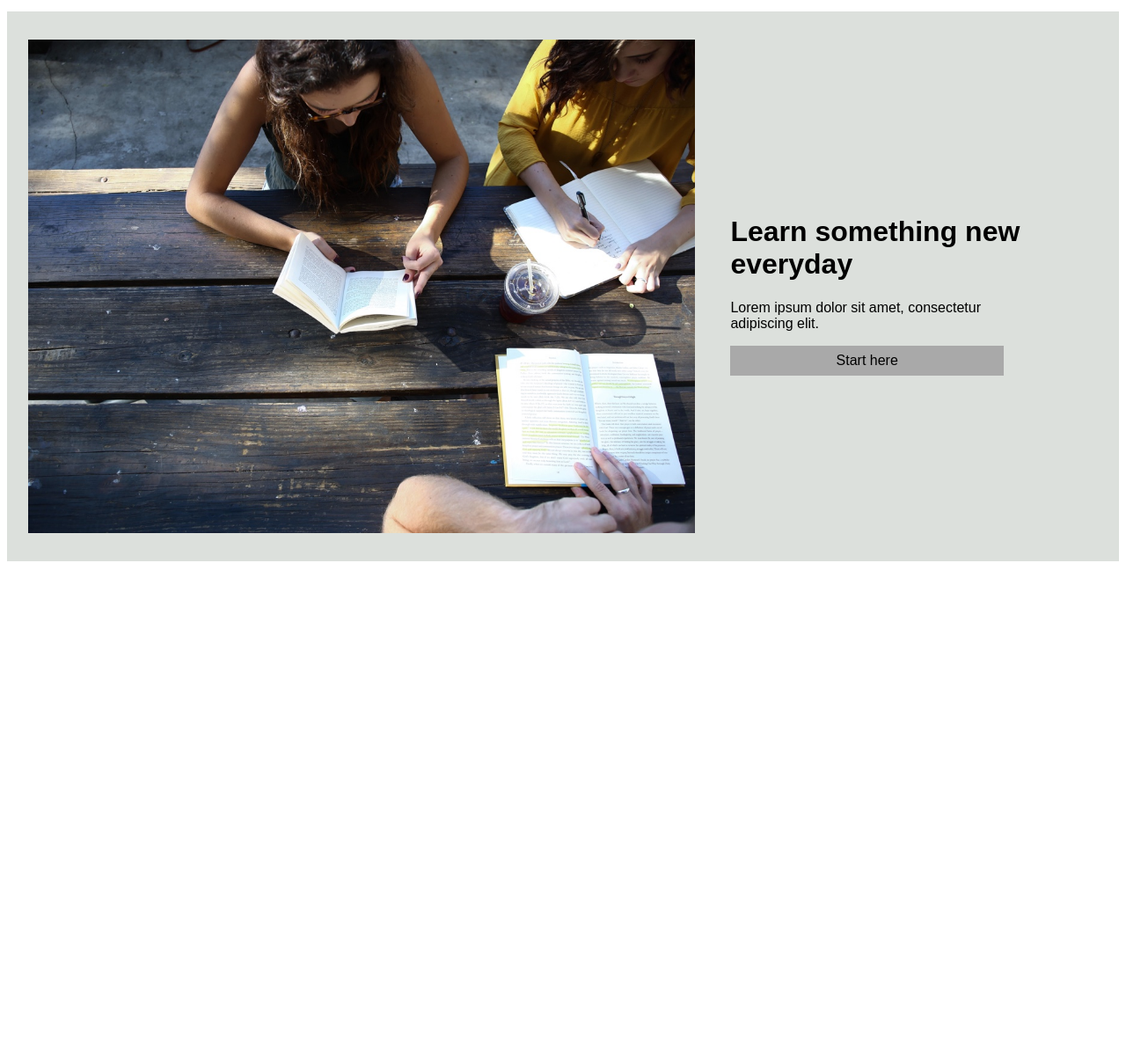
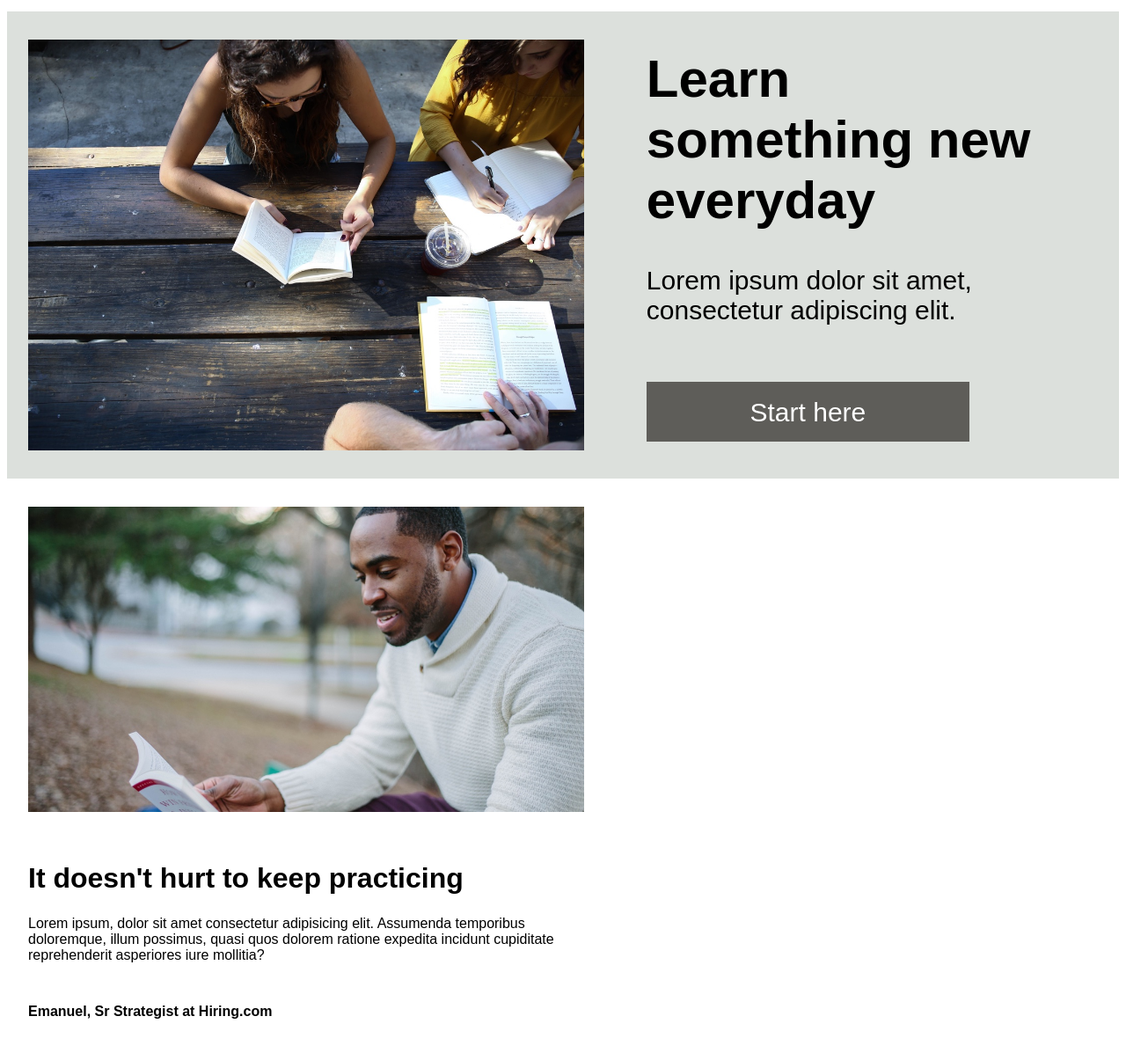
Before and after one commit to darwinsdude/Capstone, a plain HTML site: page index.html in a window 1280 px wide. Shown: the part 59-1256 px from the top of the page at 88% size. Before the commit the page ends 800 px from the top, so only its background shows below. Drawn offline with Linux system fonts and the light colour scheme.

Commit message:
Updated Section 1, Started Section 2
Touched up Section 1, almost halfway done with section 2 :)

```diff
--- a/index.html
+++ b/index.html
@@ -27,16 +27,48 @@
         </div>
     </div>
 
-    <!--Body-->
+    <!--Body: Section 1-->
     <div class="main1-container">
-        <img src="resources/images/banner.jpg">
-        <div class="main1-text">
-            <h1>Learn something new everyday</h1>
-            <p>Lorem ipsum dolor sit amet, consectetur adipiscing elit.</p>
-            <div class="main1-button">
-                Start here
+        <div class="main1-left">
+            <img src="resources/images/banner.jpg">
+        </div>
+        <div class="main1-right">
+            <div class="main1-text">
+                <h1>Learn something new everyday</h1>
+                <p>Lorem ipsum dolor sit amet, consectetur adipiscing elit.</p>
+                <br>
+                <div class="main1-button">
+                    <div class="button-text">Start here</div>
+                </div>
             </div>
         </div>
+    </div>
+
+    <!--Body: Section 2-->
+    <div class="main2-container">
+        <div class="main2-left">
+        <img src="resources/images/information-main.jpg">
+        <div class="main2-text">
+        <h1>It doesn't hurt to keep practicing</h1>
+        <p>Lorem ipsum, dolor sit amet consectetur adipisicing elit. Assumenda temporibus doloremque, illum possimus, quasi quos dolorem ratione expedita incidunt cupiditate reprehenderit asperiores iure mollitia?</p>
+        <br>
+        <h4>Emanuel, Sr Strategist at Hiring.com</h4>
+        </div>
+        </div>
+        <div class="main2-right">
+            <div class="card">
+
+            </div>
+            <div class="card">
+
+            </div>
+            <div class="card">
+
+            </div>
+        </div>
+    </div>
+
+
 
     </div>
 
--- a/resources/stylesheet.css
+++ b/resources/stylesheet.css
@@ -1,5 +1,6 @@
 body{
     font-family: Arial, Helvetica, sans-serif;
+    font-size: 16px;
 }
 
 .header-container {
@@ -30,42 +31,109 @@ body{
 .navbar{
     display: flex;
     justify-content: space-between;
-
+    font-size: 1em;
 }
 
 .navbar nav a {
     margin-right: 16px;
 }
 
+/* Section 1 */
+
 .main1-container{
     background-color: #dce0dc;
     display:flex;
     align-items: center;
+    justify-content: space-evenly;
+    width: 100%;
+    position: relative;
 
 }
 
-.main1-container img{
+.main1-left, .main1-right{
+    width: 50%;
 
-    margin: 32px 16px 32px 24px;
-    width: 60%;
+}
+
+.main1-right{
+    display: inline-block;
+
+}
+
+.main1-left img{
+    display:block;
+    margin: 32px 24px 32px 24px;
+    width: 100%;
     height: auto;
+
+}
+
+.main1-right{
+
+    top: 0; /* Align to the top of the container */
+    right: 0; /* Align to the right of the container */
+    display: flex; /* Use flexbox to align content */
+    justify-content: center; /* Center items vertically */
+
+
 }
 
 .main1-text{
-    width:27%;
-    margin-left: 24px;
-    padding: 0;
+    width:70%;
+    font-size: 30px;
+    padding-bottom: 40px;
+
 
 }
 
 .main1-button{
-
-    justify-content:space-around;
-    padding-top: 8px;
-    padding-bottom: 8px;
-    background-color: darkgrey;
+    background-color: #5e5d59;
     display: block;
-    width: 91%;
+    width: 83%;
+    height: 50px;
     text-align: center;
+    padding-top: 18px;
 
 }
+
+.button-text{
+    color: white;
+
+}
+
+/* Section 2 */
+
+.main2-left, .main2-right{
+    width: 50%;
+}
+
+.main2-container{
+    display:flex;
+    align-items: center;
+    flex-wrap: wrap;
+
+}
+
+.main2-left{
+
+}
+
+.main2-left img{
+    width: 100%;
+    margin: 32px 16px 32px 24px;
+
+
+}
+
+.main2-text{
+    margin-left: 24px;
+}
+
+.main2-left h1{
+    margin-bottom: 24px;
+}
+
+.main2-left h4{
+    margin-bottom: 32px;
+    margin-top: 12px;
+}
```
